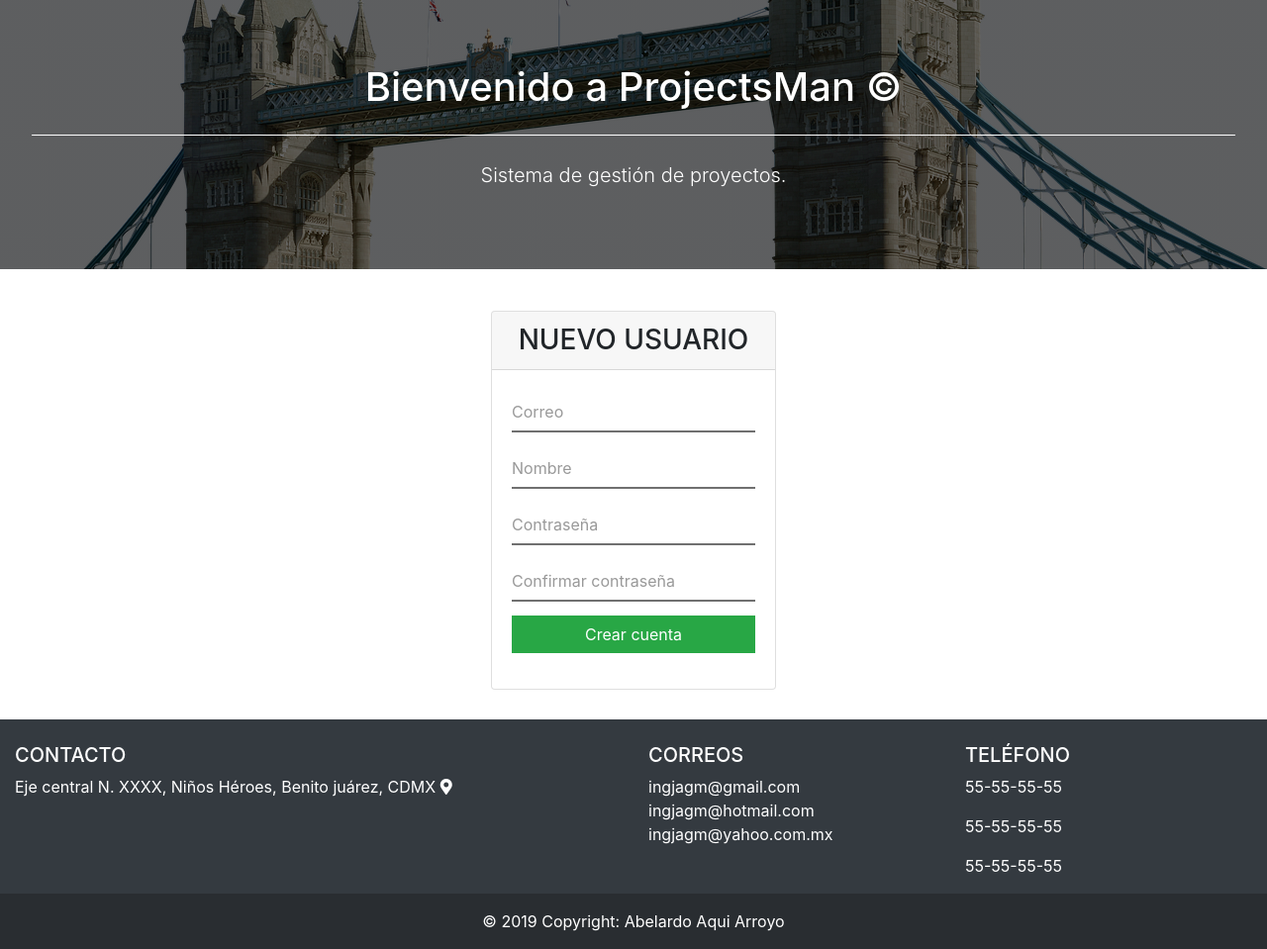
After one commit to TecAbel/ProjectsMan, a PHP site: page /nuevo-usuario in a window 1280 px wide. The commit adds this page. Shown: the whole page at 99% size. Run offline with PHP 8.4, Linux system fonts and the light colour scheme; some libraries are stand-ins or nearby versions.

Commit message:
nuevo usuario front

```diff
--- /dev/null
+++ b/nuevo-usuario.php
@@ -0,0 +1,53 @@
+<?php include 'recursosPhp/repetitivo.php';?>
+
+<!DOCTYPE html>
+<html lang="en">
+<head>
+    <meta charset="UTF-8">
+    <meta name="viewport" content="width=device-width, initial-scale=1.0">
+    <meta http-equiv="X-UA-Compatible" content="ie=edge">
+    <title>Nuevo Usuario</title>
+    <?php echo getLibreriasHtml() ?>
+</head>
+<body>
+    <div class="jumbotron hero">
+        <div class="texto-hero">
+            <h1 class="display-5 text-center">Bienvenido a ProjectsMan &copy</h1>
+            <hr class="my-4 text-white" >
+            <p class="lead text-center">Sistema de gestión de proyectos.</p>
+        </div>
+    </div>
+
+    <div class="container">
+        <form onsubmit="javascript:return false;" method="post" id="frmNUsuario">
+            <div class="card" style="margin: 0 auto;">
+                <h3 class="text-center card-header text-uppercase">Nuevo usuario</h3>
+                <div class="card-body">
+                    <div class="form-group">
+                        <label for="txtCorreo" class="form-label">Correo</label>
+                        <input autocomplete="off" type="text" id="txtCorreo" name="txtCorreo" class="text-lowercase form-input">
+                    </div>
+                    <div class="form-group">
+                        <label for="txtNombre" class="form-label">Nombre</label>
+                        <input autocomplete="off" type="text" id="txtNombre" name="txtNombre" class="text-lowercase form-input">
+                    </div>
+                    <div class="form-group">
+                        <label for="txtPass" class="form-label">Contraseña</label>
+                        <input autocomplete="off" type="password" id="txtPass" name="txtPass" class="text-lowercase form-input">
+                    </div>
+                    <div class="form-group">
+                        <label for="txtPass1" class="form-label">Confirmar contraseña</label>
+                        <input autocomplete="off" type="password" id="txtPass1" name="txtPass1" class="text-lowercase form-input">
+                    </div>
+                    <div class="form-group">
+                        <button class="btn btn-success rounded-0 w-100" id="btnCCuenta">Crear cuenta</button>
+                    </div>
+                </div>
+            </div>
+        </form>
+    </div>
+    <?php echo getFooter() ?>
+    <script src="recursosJS/animated-input.js"></script>
+    <script src="recursosJS/nuevo-usuario.js"></script>
+</body>
+</html>
--- a/recursosJS/animated-input.js
+++ b/recursosJS/animated-input.js
@@ -1,14 +1,17 @@
 $('input').focus(function(){
     $(this).parents('.form-group').addClass('focused');
 });
+
+
 
 $('input').blur(function () {
     var inputValue = $(this).val();
     if(inputValue == ""){
         $(this).removeClass('filed');
-        $(this).parents('.form.group').removeClass('focused');
+        $(this).parents('.form-group').removeClass('focused');
     }else{
         $(this).addClass('filed');
+        $(this).parents('.form-group').addClass('focused');
     }
 });
 
@@ -20,7 +23,7 @@
     var inputValue = $(this).val();
     if(inputValue == ""){
         $(this).removeClass('filed');
-        $(this).parents('.form.group').removeClass('focused');
+        $(this).parents('.form-group').removeClass('focused');
     }else{
         $(this).addClass('filed');
     }
--- /dev/null
+++ b/recursosJS/nuevo-usuario.js
@@ -0,0 +1,34 @@
+function validarForm(){
+    var validator = $("#frmNUsuario").validate({
+        rules: {
+            txtCorreo:{
+                email: true,
+                required: true
+            },
+            txtPass:{
+                required: true
+            },
+            txtPass1:{
+                required: true,
+                equalTo: "txtPass"
+            }
+        },
+        messages:{
+            txtCorreo:{
+                email: 'Inválido <i class="fas fa-exclamation-circle text-warning"></i>',
+                required: 'Vacío <i class="fas fa-exclamation-circle text-warning"></i>'
+            },
+            txtPass:{
+                required: 'Vacío <i class="fas fa-exclamation-circle text-warning"></i>'
+            },
+            txtPass1:{
+                required: 'Vacío <i class="fas fa-exclamation-circle text-warning"></i>',
+                equalTo: 'No coincide <i class="fas fa-exclamation-circle text-warning"></i>'
+            }
+        }
+    });
+}
+
+$("#btnCCuenta").click(function () {
+    validarForm();
+});
```
Also changed, not shown: index.php (+9 -3 lines).
